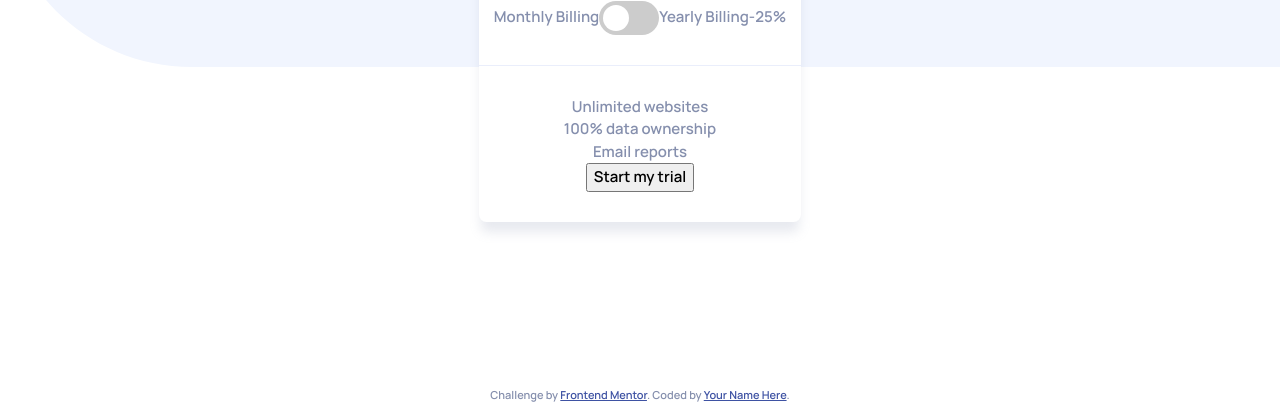
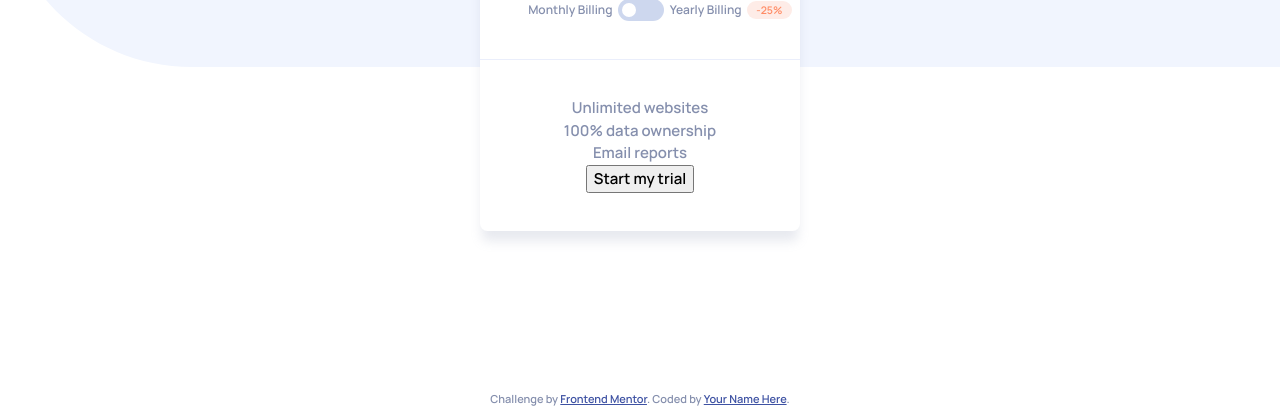
Before and after one commit to christocarr/interactive-pricing-component, a plain HTML site: page index.html in a window 1280 px wide. Shown: the part 382-800 px from the top of the page. Drawn offline with nearby package versions, Linux system fonts and the light colour scheme; files whose address does not match are found by name.

Commit message:
style: modify billing elements

```diff
--- a/pricing_component.js
+++ b/pricing_component.js
@@ -65,8 +65,12 @@ function Toggle(props) {
       }),
       el('span', { className: 'slider round' })
     ),
-    el('p', null, 'Yearly Billing'),
-    el('p', null, '-25%')
+    el(
+      'p',
+      null,
+      'Yearly Billing',
+      el('span', { className: 'discount_detail' }, '-25%')
+    )
   );
 }
 
--- a/styles/main.css
+++ b/styles/main.css
@@ -36,6 +36,10 @@
   --slider-bg-active: hsl(174, 77%, 80%);
   --slider-bg-unactive: hsl(224, 65%, 95%);
   --slider-thumb-bg: hsl(174, 86%, 45%);
+  --toggle-bg: hsl(223, 50%, 87%);
+  --active-toggle-bg: hsl(174, 77%, 80%);
+  --discount-text: hsl(15, 100%, 70%);
+  --discount-bg: hsl(14, 92%, 95%);
   font-size: 15px;
 }
 
@@ -97,6 +101,7 @@ header {
   flex-direction: column;
   justify-content: center;
   align-items: center;
+  width: 320px;
   background-color: white;
   margin-bottom: 10em;
   box-shadow: 0px 12px 12px -2px rgba(133, 143, 173, 0.2);
@@ -112,7 +117,8 @@ header {
 
 .price_settings_container,
 .pricing_component_footer {
-  padding: 2em 1em;
+  width: 100%;
+  padding: 2.5em 1.5em;
 }
 
 /*-------PAGEVIEWS DISPLAY-------*/
@@ -191,13 +197,16 @@ input[type='range']::-moz-range-thumb {
   display: flex;
   justify-content: space-evenly;
   align-items: center;
+  width: 100%;
+  font-size: 0.8rem;
+  margin-right: -40px;
 }
 
 .toggle {
   position: relative;
   display: inline-block;
-  width: 60px;
-  height: 34px;
+  width: 46px;
+  height: 22px;
 }
 
 /*hide default HTML*/
@@ -214,7 +223,7 @@ input[type='range']::-moz-range-thumb {
   right: 0;
   bottom: 0;
   cursor: pointer;
-  background-color: #ccc;
+  background-color: hsl(223, 50%, 87%);
   transition: 0.4s;
 }
 
@@ -223,26 +232,37 @@ input[type='range']::-moz-range-thumb {
   left: 4px;
   bottom: 4px;
   content: '';
-  width: 26px;
-  height: 26px;
+  width: 14px;
+  height: 14px;
   background-color: white;
   transition: 0.4s;
 }
 
 input:checked + .slider {
-  background-color: #2196f3;
+  background-color: hsl(174, 77%, 80%);
 }
 
 input:checked + .slider::before {
-  transform: translateX(26px);
+  transform: translateX(24px);
 }
 
 .slider.round {
-  border-radius: 34px;
+  border-radius: 32px;
 }
 
 .slider.round:before {
   border-radius: 50%;
+}
+
+/* discount text */
+.discount_detail {
+  font-size: 0.7rem;
+  color: var(--discount-text);
+  background-color: var(--discount-bg);
+  padding: 0.2em 0.9em;
+  margin-left: 0.5em;
+  border-radius: 15px;
+  overflow: auto;
 }
 
 /* pricing component footer */
```
